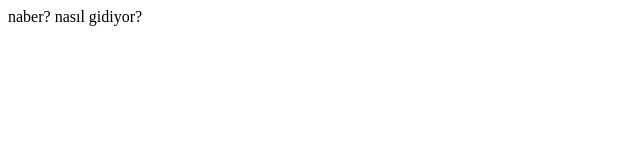
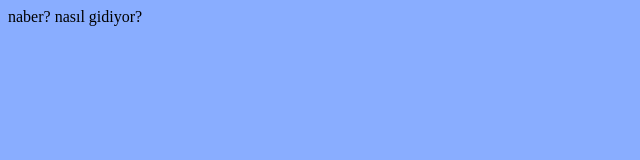
Before and after one commit to Sunilkumar077/fradeshu.github.io, a plain HTML site: page index.html in a window 1280 px wide. Shown: the whole page, without its empty margins (0-640 px from the left). Drawn offline with Linux system fonts and the light colour scheme.

Commit message:
Update index.html

```diff
--- a/index.html
+++ b/index.html
@@ -6,6 +6,7 @@
     <meta http-equiv="X-UA-Compatible" content="IE=edge">
     <meta name="viewport" content="width=device-width, initial-scale=1.0">
     <title>Frade</title>
+    <link rel="stylesheet" href="./CSS/style.css"/>
     <link rel="site icon" href="./assets/images/site-logo.ico"/>
 </head>
 
```
